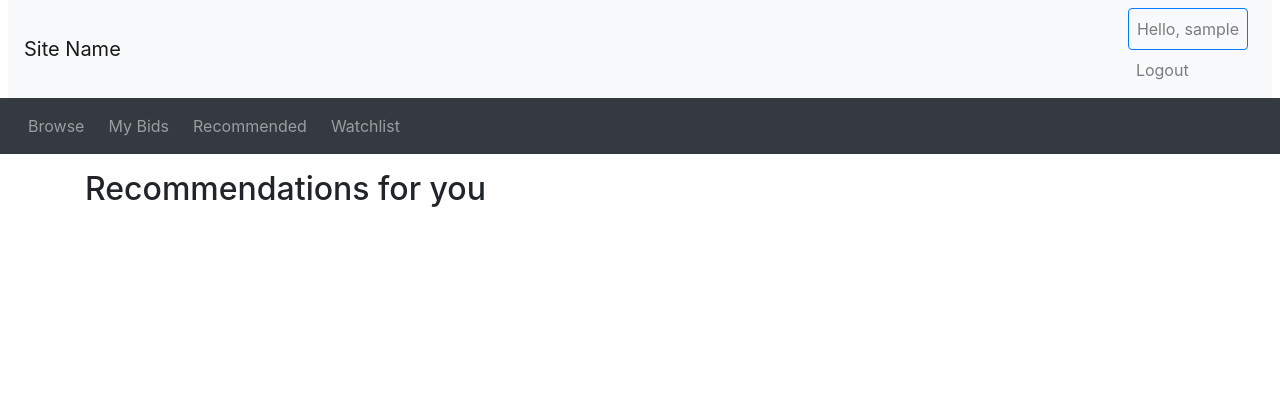
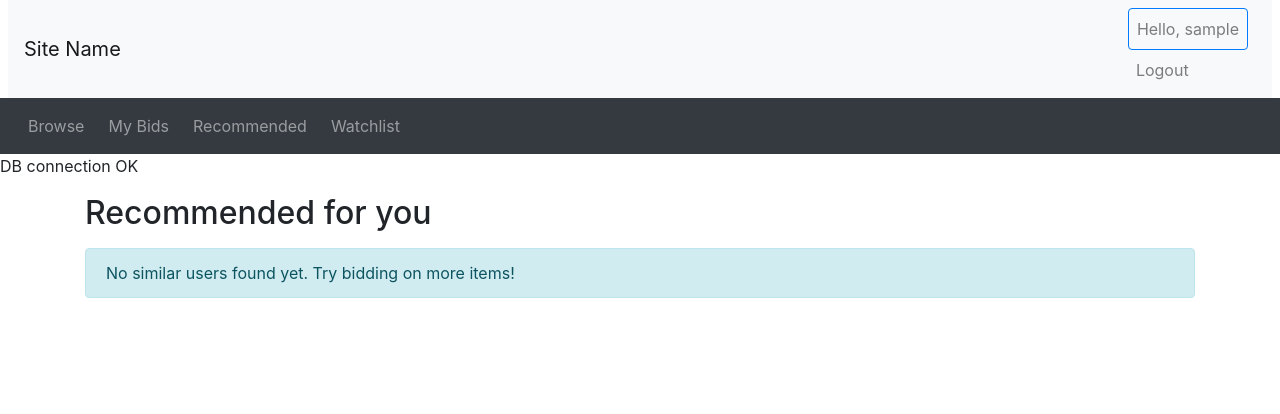
Before and after one commit to Woresy/auction, a PHP site: page /recommendations.php in a window 1280 px wide. Shown: the top 414 px of the page. Run offline with PHP 8.4, Linux system fonts and the light colour scheme; the visitor is signed in with stand-in values (Sample User, id 1); tables that the repository leaves empty or names only in its code hold one stand-in row (values such as "Sample post").

Commit message:
Recommendation

```diff
--- a/recommendations.php
+++ b/recommendations.php
@@ -1,22 +1,148 @@
-<?php include_once("header.php")?>
-<?php require("utilities.php")?>
+<?php
+include_once("header.php");
+require_once("db_connection.php");
+require_once("utilities.php");
+
+//--------------------------------------
+// Step 0: Session check
+//--------------------------------------
+if (session_status() === PHP_SESSION_NONE) {
+    session_start();
+}
+
+if (!isset($_SESSION['user_id'])) {
+    echo "<div class='container mt-4'><div class='alert alert-warning'>Please log in to see recommendations.</div></div>";
+    include_once("footer.php");
+    exit();
+}
+
+$buyer_id = intval($_SESSION['user_id']);
+$account_type = $_SESSION['account_type'] ?? null;
+
+if ($account_type !== 'buyer') {
+    echo "<div class='container mt-4'><div class='alert alert-info'>Only buyers see recommendations.</div></div>";
+    include_once("footer.php");
+    exit();
+}
+?>
 
 <div class="container">
-
-<h2 class="my-3">Recommendations for you</h2>
+<h2 class="my-3">Recommended for you</h2>
 
 <?php
-  // This page is for showing a buyer recommended items based on their bid
-  // history. It will be pretty similar to browse.php, except there is no
-  // search bar. This can be started after browse.php is working with a database.
-  // Feel free to extract out useful functions from browse.php and put them in
-  // the shared "utilities.php" where they can be shared by multiple files.
+//--------------------------------------
+// Step 1: Find items this user bid on
+//--------------------------------------
+$sql_my_items = "
+    SELECT DISTINCT itemId
+    FROM bid
+    WHERE buyerId = $buyer_id
+";
 
+$res_my_items = mysqli_query($connection, $sql_my_items);
 
-  // TODO: Check user's credentials (cookie/session).
+$my_items = [];
+while ($row = mysqli_fetch_assoc($res_my_items)) {
+    $my_items[] = $row['itemId'];
+}
 
-  // TODO: Perform a query to pull up auctions they might be interested in.
+if (empty($my_items)) {
+    echo "<div class='alert alert-info'>You haven't bid on anything yet. Browse items to get recommendations!</div>";
+    include_once("footer.php");
+    exit();
+}
 
-  // TODO: Loop through results and print them out as list items.
+$my_items_str = implode(",", $my_items);
+
+//--------------------------------------
+// Step 2: Find “similar users”
+//--------------------------------------
+$sql_sim_users = "
+    SELECT DISTINCT buyerId
+    FROM bid
+    WHERE itemId IN ($my_items_str)
+      AND buyerId <> $buyer_id
+";
+
+$res_sim_users = mysqli_query($connection, $sql_sim_users);
+
+$sim_users = [];
+while ($row = mysqli_fetch_assoc($res_sim_users)) {
+    $sim_users[] = $row['buyerId'];
+}
+
+if (empty($sim_users)) {
+    echo "<div class='alert alert-info'>No similar users found yet. Try bidding on more items!</div>";
+    include_once("footer.php");
+    exit();
+}
+
+$sim_users_str = implode(",", $sim_users);
+
+//--------------------------------------
+// Step 3: Find items they bid on but I did NOT bid on
+//--------------------------------------
+$sql_rec_items = "
+    SELECT itemId, COUNT(*) AS score
+    FROM bid
+    WHERE buyerId IN ($sim_users_str)
+      AND itemId NOT IN ($my_items_str)
+    GROUP BY itemId
+    ORDER BY score DESC
+";
+
+$res_rec_items = mysqli_query($connection, $sql_rec_items);
+
+$recommended_item_ids = [];
+while ($row = mysqli_fetch_assoc($res_rec_items)) {
+    $recommended_item_ids[] = $row['itemId'];
+}
+
+if (empty($recommended_item_ids)) {
+    echo "<div class='alert alert-info'>No new recommendations right now — check back later!</div>";
+    include_once("footer.php");
+    exit();
+}
+
+$recommended_str = implode(",", $recommended_item_ids);
+
+//--------------------------------------
+// Step 4: Fetch item details and print using print_listing_li
+//--------------------------------------
+$sql_items = "
+    SELECT *
+    FROM items
+    WHERE itemId IN ($recommended_str)
+";
+
+$res_items = mysqli_query($connection, $sql_items);
+
+echo '<ul class="list-group">';
+
+while ($row = mysqli_fetch_assoc($res_items)) {
+    $item_id = $row['itemId'];
+    $title = $row['title'];
+    $description = $row['description'];
+    $current_price = $row['finalPrice'];
+    $num_bids = 0; // optional enhancement if needed
+    $end_date = new DateTime($row['endDate']);
+    $image_path = $row['imagePath'];
+
+    print_listing_li(
+        $item_id,
+        $title,
+        $description,
+        $current_price,
+        $num_bids,
+        $end_date,
+        $image_path
+    );
+}
+
+echo '</ul>';
 
 ?>
+
+</div>
+
+<?php include_once("footer.php") ?>
```
Also changed, not shown: uploads/1764675432_WechatIMG1918.jpg (added), uploads/1764675642_WechatIMG591 1.jpg (added), uploads/1764690855_iphone.jpeg (added), uploads/1764691063_三星.jpeg (added), uploads/1764691141_ipad.jpeg (added), 1 other file.
